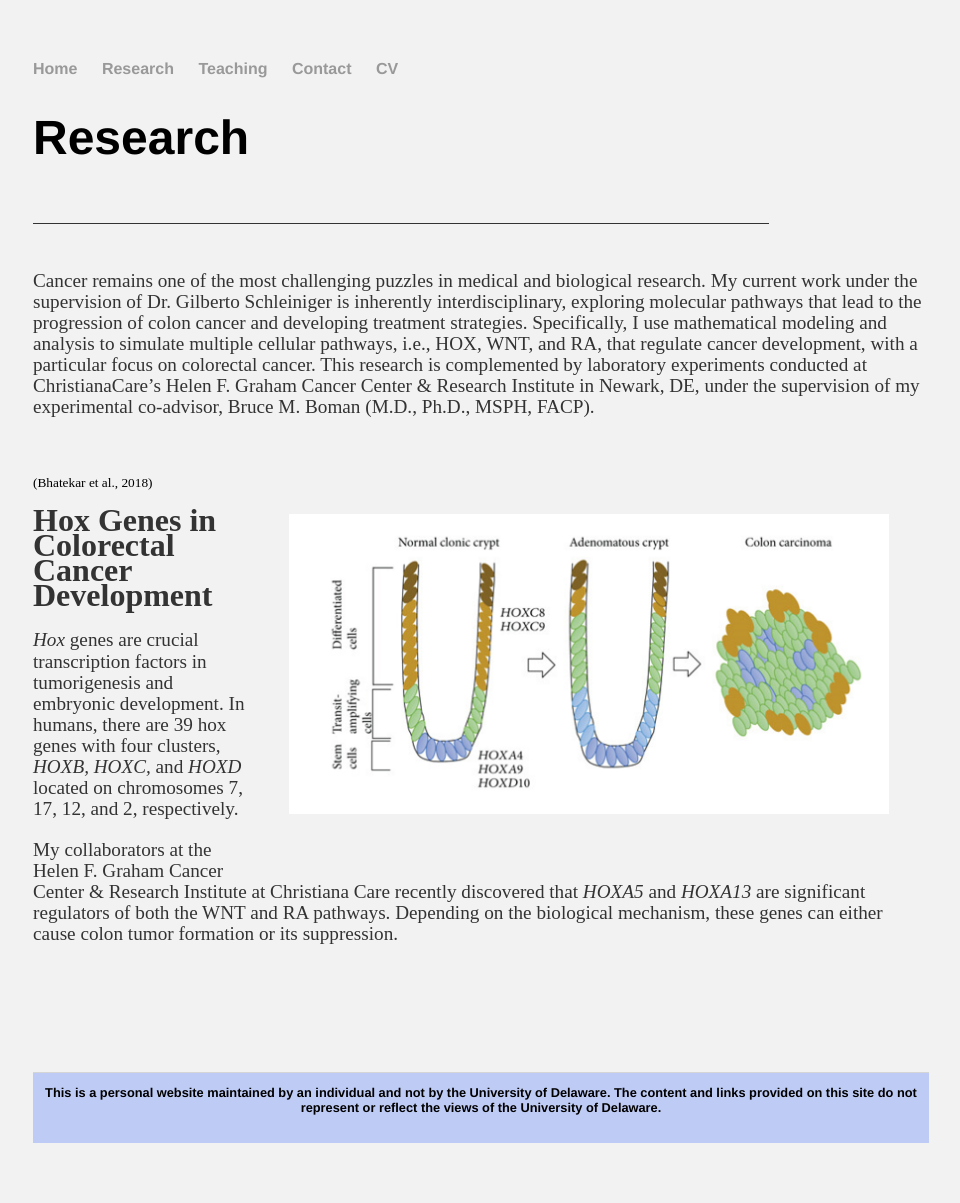
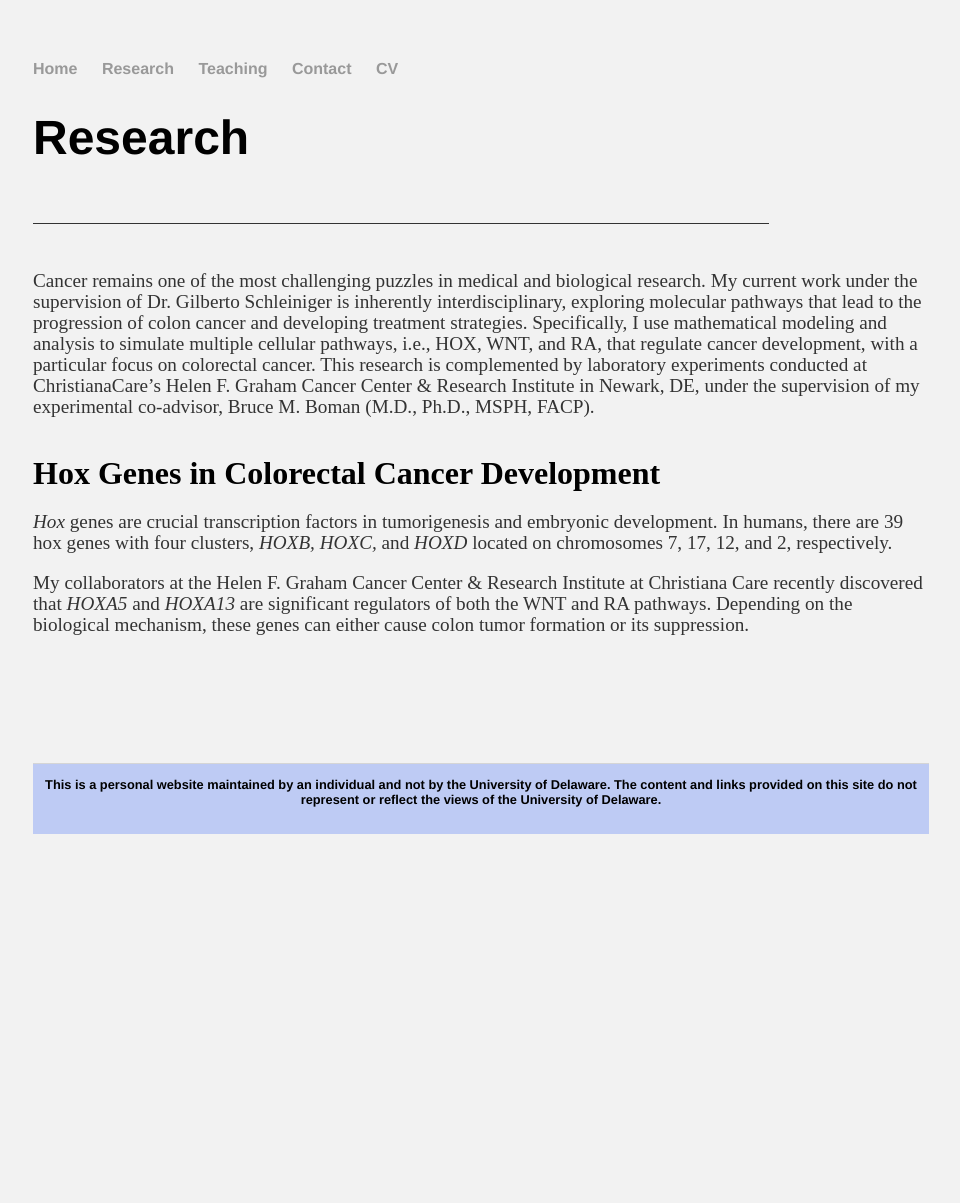
Before and after one commit to kataboh/kataboh.github.io, a Jekyll site: the page built from research.html, in a window 1280 px wide. Shown: the whole page, without its empty margins (159-1119 px from the left). Built offline with Jekyll 4.4.1, drawn with Linux system fonts in a browser that asks for light colours; after the commit the page ends 900 px from its top, so only the background shows below that.

Commit message:
image removed

```diff
--- a/research.html
+++ b/research.html
@@ -16,11 +16,6 @@ title: Pascal Kingsley Kataboh's Homepage
     under the supervision of my experimental co-advisor, Bruce M. Boman (M.D., Ph.D., MSPH, FACP).</p>
 
 	<br>
-	<p style="padding:40px;float:right;"><img src="images/hox_colon_cell.jpg" width="600" height=300></p>
-	<br>
-	<small>(Bhatekar et al., 2018)</small>
-
-	<p>
 	<font size="6"><b>Hox Genes in Colorectal Cancer Development</b></font>
 		<br>
     <p><em>Hox</em> genes are crucial transcription factors in tumorigenesis and embryonic development.
```
